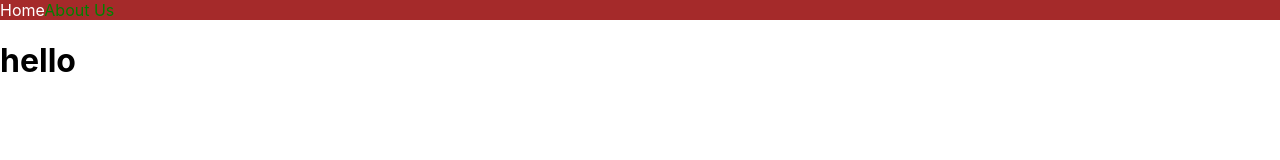
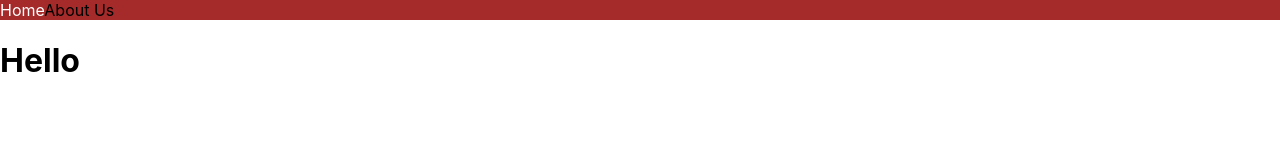
Before and after one commit to eh-lee/nextjs12_intro, a Next.js app: page / in a window 1280 px wide. Shown: the top 160 px of the page. Built offline with nearby package versions, Linux system fonts and the light colour scheme.

Commit message:
feat Seo.js-next/head

```diff
--- /dev/null
+++ b/components/Layout.js
@@ -0,0 +1,12 @@
+import NavBar from "./NavBar";
+
+export default function Layout({ children }) {
+  // Layout 태그가 바깥에서 감싸고 있는 컴포넌트들이
+  // children이 되어 div에 들어감
+  return (
+    <>
+      <NavBar />
+      <div>{children}</div>
+    </>
+  );
+}
--- a/components/NavBar.js
+++ b/components/NavBar.js
@@ -3,7 +3,6 @@
 
 export default function NavBar() {
   const router = useRouter();
-  console.log(router);
 
   return (
     <nav>
--- /dev/null
+++ b/components/Seo.js
@@ -0,0 +1,10 @@
+// === react helmet
+import Head from "next/head";
+
+export default function Seo({ title }) {
+  return (
+    <Head>
+      <title>{title} | Next Movies</title>
+    </Head>
+  );
+}
--- a/pages/_app.js
+++ b/pages/_app.js
@@ -1,25 +1,17 @@
 // Next.js가 _app.js를 자동으로 불러옴
 
-import NavBar from "../components/NavBar";
+import Layout from "../components/Layout";
 // custom <App> (ex) _app.js) component에서만
 // global css file is importable
-import "../styles/globals.css"
+import "../styles/globals.css";
 
 // Global layout 느낌
 export default function CustomApp({ Component, pageProps }) {
   return (
-  <>
-    <NavBar />
-    <Component {...pageProps} />
-    {/* 여기에 넥스트가 페이지들을 전달 */}
-    <h1>hello</h1>
-    <style jsx global>
-        {`
-          span {
-            color: green;
-          }
-        `}
-      </style>
-  </>
+    <>
+      <Layout>
+        <Component {...pageProps} />
+      </Layout>
+    </>
   );
 }
--- a/pages/about.js
+++ b/pages/about.js
@@ -1,10 +1,11 @@
 // react component를 정의하고 export
-import NavBar from "../components/NavBar";
+import Seo from "../components/Seo";
 
 // Rule: "export default"로 내보내야 함
 export default function About() {
   return (
     <div>
+      <Seo title="About" />
       <h1>about us</h1>
     </div>
   );
--- a/pages/index.js
+++ b/pages/index.js
@@ -1,8 +1,14 @@
-import React from "react";
-import NavBar from "../components/NavBar";
+// home path
+
+import Seo from "../components/Seo";
 
 function index() {
-  return ;
+  return (
+    <div>
+      <Seo title="Home" />
+      <h1>Hello</h1>
+    </div>
+  );
 }
 
 export default index;
```
